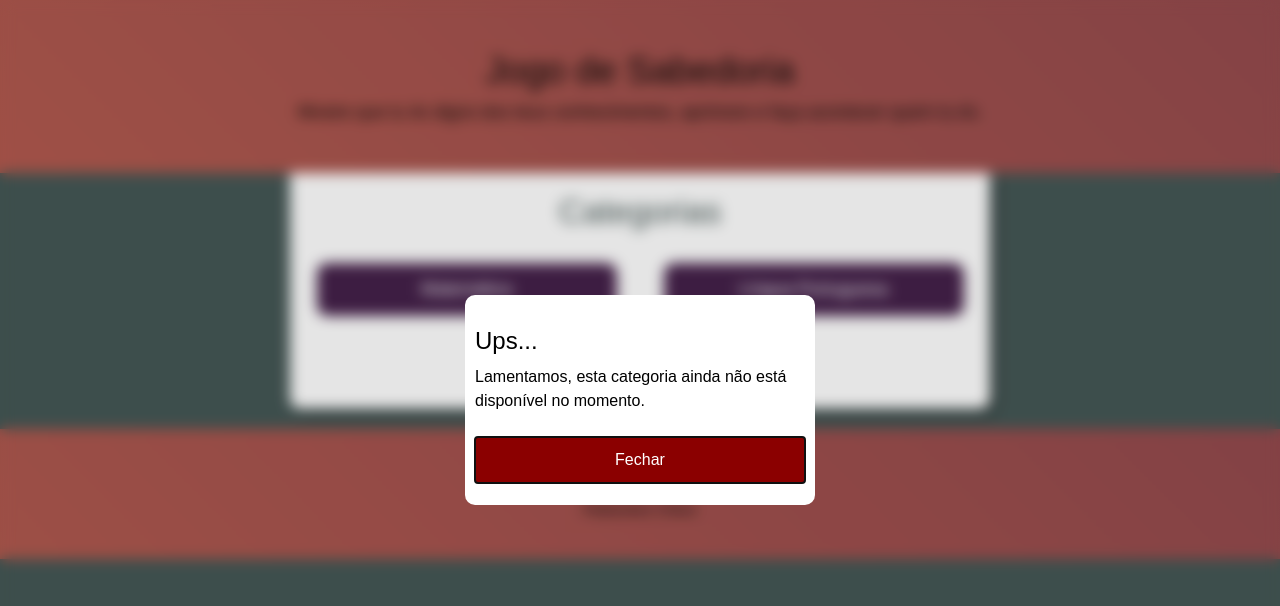
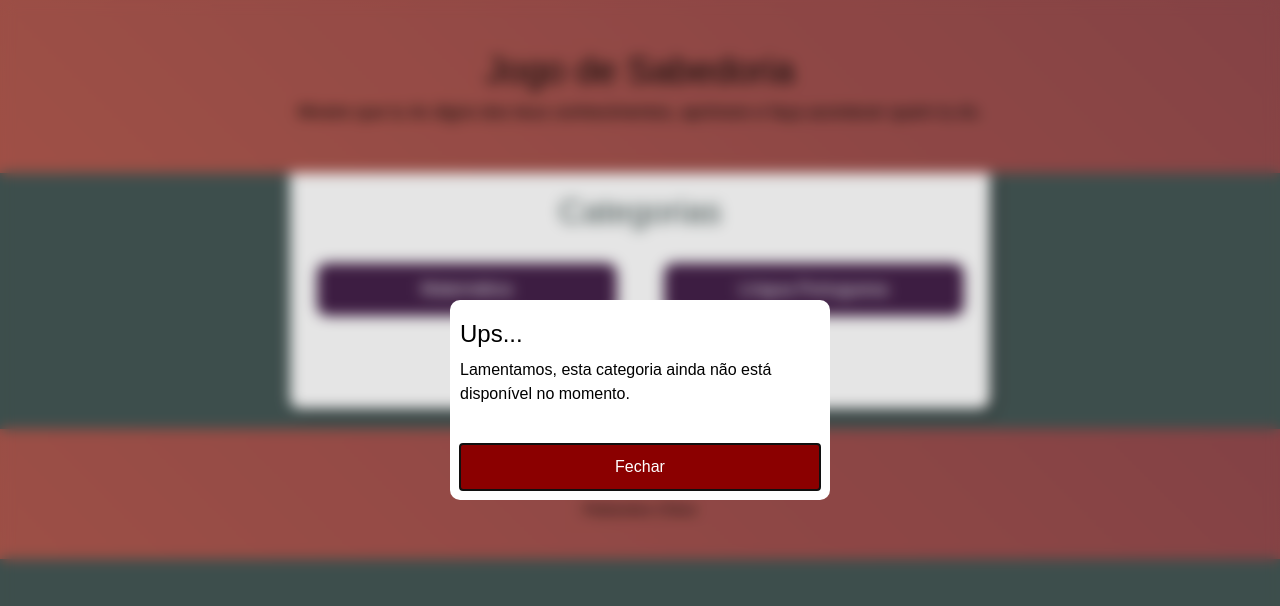
Before and after one commit to felisminochico/jogo, a plain HTML site: page categorias.html in a window 1280 px wide. Both pictures are taken after a click on the element "Língua Portuguesa". Drawn offline with Linux system fonts and the light colour scheme; a web font is replaced by a local one.

Commit message:
Mudanças

```diff
--- a/categorias.html
+++ b/categorias.html
@@ -17,7 +17,7 @@
 
         <article>
             <section>
-                <span>Matemática</span>
+                <span id="categoria-matematica">Matemática</span>
             </section>
 
             <section>
@@ -31,6 +31,7 @@
     </main>
 
     <dialog id="janela-nao-disponivel">
+        <div id="caixa">
             <div id="conteudo">
                 <h2>Ups...</h2>
                 <p>Lamentamos, esta categoria ainda não está disponível no momento.</p>
@@ -38,6 +39,7 @@
 
             <div id="opcao">
                 <button>Fechar</button>
+            </div>
         </div>
     </dialog>
 
@@ -48,14 +50,18 @@
     <script>
         const janelaNaoDisponivel = window.document.getElementById("janela-nao-disponivel");
         const botaoFecharJanela = window.document.querySelector("#opcao button");
+        const categoriaMatematica = window.document.getElementById("categoria-matematica")
+
+        // janelaNaoDisponivel.showModal();
+        categoriaMatematica.addEventListener("click", () =>{
+            window.location.href = "niveis-matematica/nivel-1.html";
+        })
 
         function mostrarJanelaNaoDisponivel(){
-            janelaNaoDisponivel.style.display = "grid";
             janelaNaoDisponivel.showModal();
         }
 
         botaoFecharJanela.addEventListener("click", () =>{
-            janelaNaoDisponivel.style.display = "none";
             janelaNaoDisponivel.close();
         })
     </script>
--- a/css/categorias.css
+++ b/css/categorias.css
@@ -235,14 +235,16 @@ main > article > section > span{
 }
 
 dialog#janela-nao-disponivel{
-    align-content: space-around;
     border: none;
     border-radius: 10px;
-    display: none;
-    height: 210px;
     margin: auto;
     padding: 10px;
-    width: 350px;
+
+    div#caixa{
+        align-content: space-between;
+        display: grid;
+        height: 180px;
+        max-width: 360px;
 
         div#conteudo{
             h2{
@@ -258,9 +260,11 @@ dialog#janela-nao-disponivel{
             background-color: darkred;
             border: none;
             color: white;
+            cursor: pointer;
             font-size: 1em;
             padding: 14px 0px;
             width: 100%;
+        }
     }
 }
 
```
Lines whose indentation alone changed are shown as unchanged.
